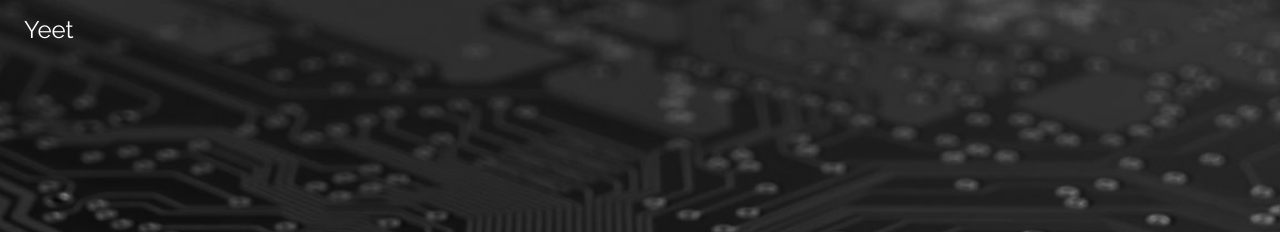
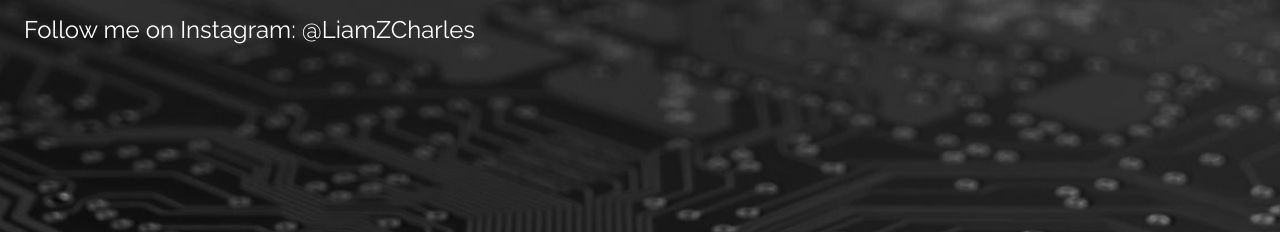
Before and after one commit to LiamZC/LiamZC.github.io, a plain HTML site: page index.html in a window 1280 px wide. Shown: the top 232 px of the page. Drawn offline with nearby package versions, Linux system fonts and the light colour scheme.

Commit message:
Update index.html

```diff
--- a/index.html
+++ b/index.html
@@ -19,7 +19,7 @@ body, html {height: 100%}
 
 <div class="bgimg w3-display-container w3-animate-opacity w3-text-white">
   <div class="w3-display-topleft w3-padding-large w3-xlarge">
-    Yeet
+    Follow me on Instagram: @LiamZCharles
   </div>
   <div class="w3-display-middle">
     <h1 class="w3-jumbo w3-animate-top"><strong>COMING SOON</strong></h1>
```
